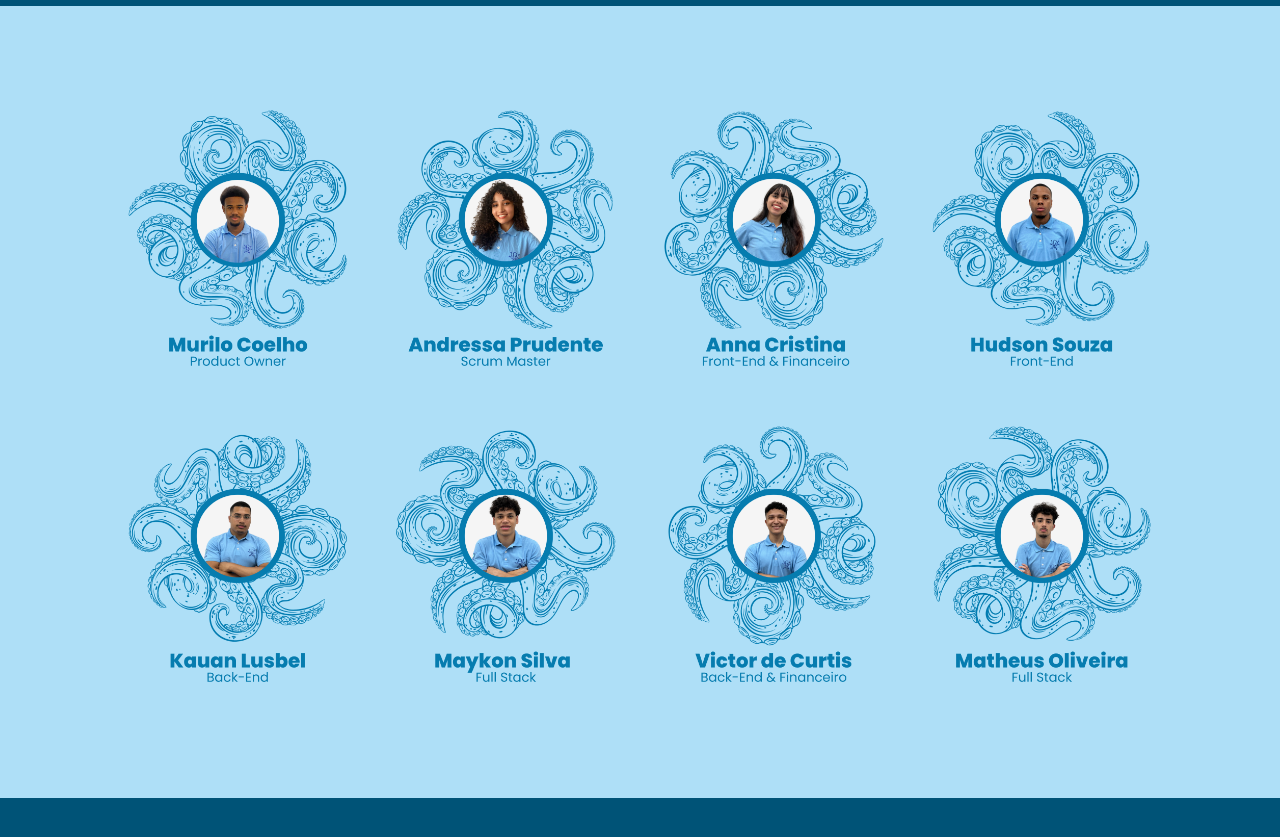
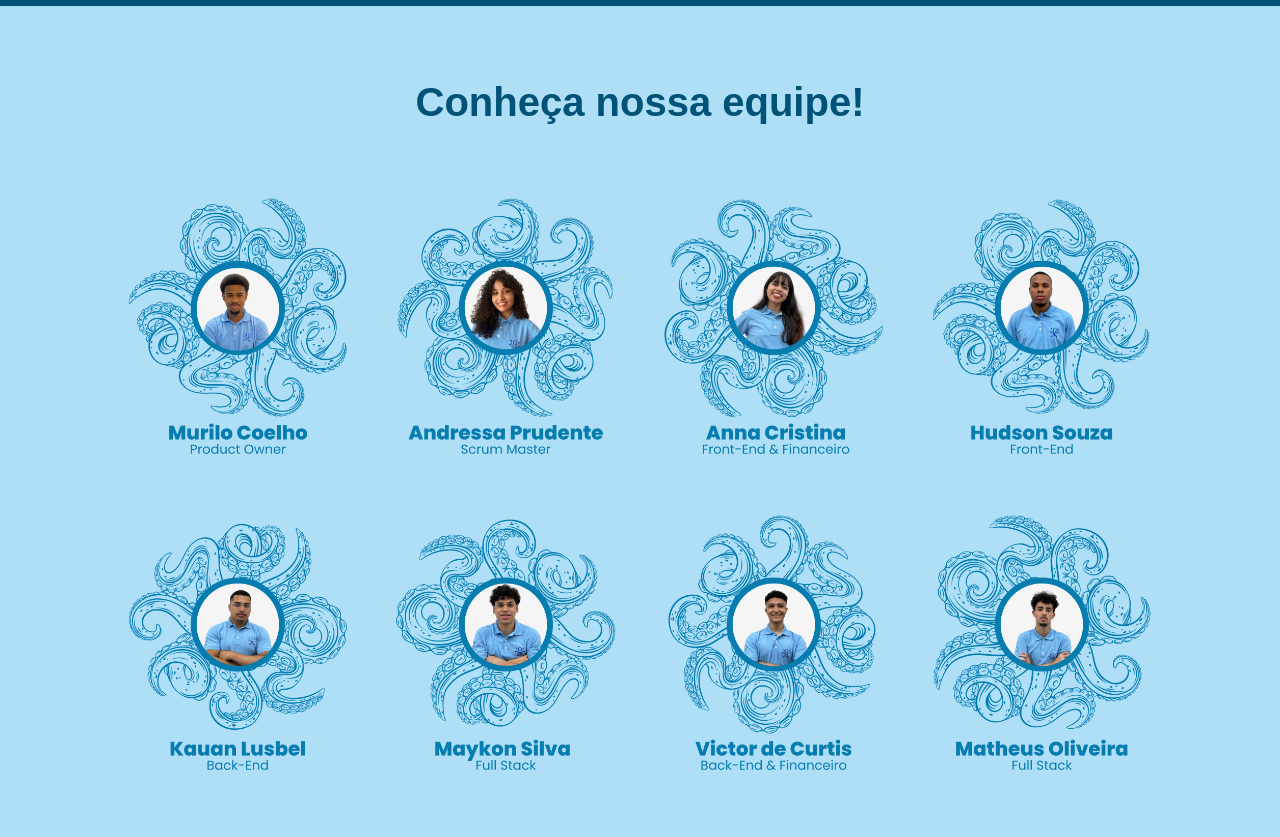
Before and after one commit to DevEmpowerDemoDay/LandingPage, a plain HTML site: page index.html in a window 1280 px wide. Shown: the part 3805-4642 px from the top of the page. Before the commit the page ends 4603 px from the top, so only its background shows below. Drawn offline with nearby package versions, Linux system fonts and the light colour scheme.

Commit message:
add text to photos section

```diff
--- a/index.html
+++ b/index.html
@@ -103,6 +103,7 @@
         </div>
     </section>
     <section class="team_page" style="border-top: 8px solid #005377;">
+        <h1 style="margin-bottom: 5%; font-size: 2.5em; font-weight: 900;">Conheça nossa equipe!</h1>
         <div class="photos">
             <a target="_blank" href="https://www.linkedin.com/in/murilo-coelho10/">
                 <img alt="Murilo Coelho - Um homem de pele negra, cabelo crespo, alto, com um cavanhaque e a camiseta azul clara da DevEmpower"
```
